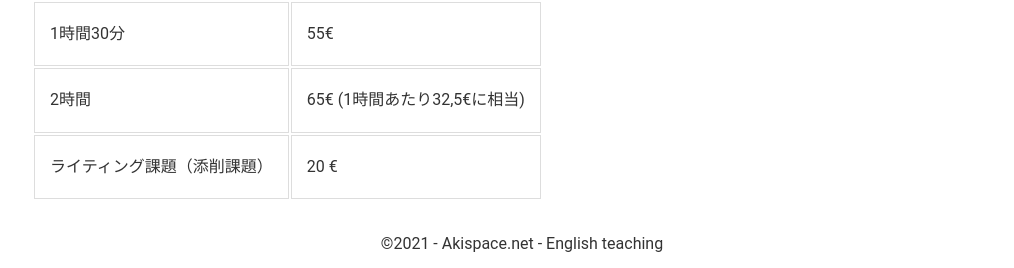
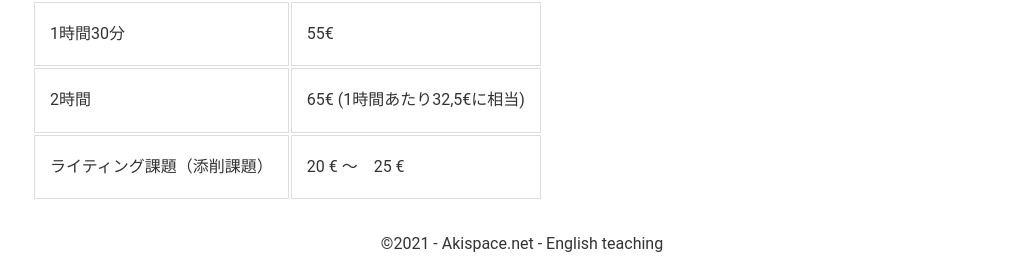
Before and after one commit to phocean/akispace, a Jekyll site: the page built from hour_fees.md, in a window 1280 px wide. Shown: the part 1362-1630 px from the top of the page, without its empty margins (118-1132 px from the left). Built offline with Jekyll 4.4.1, drawn with Linux system fonts in a browser that asks for light colours.

Commit message:
one word added

```diff
--- a/hour_fees.md
+++ b/hour_fees.md
@@ -40,4 +40,4 @@ description: フランス、パリ/ブローニュで探す英語家庭教師。
 
 |   1時間30分  |   55€ |
 |   2時間     |   65€ (1時間あたり32,5€に相当) |
-|   ライティング課題（添削課題）   |   20  €  |
+|   ライティング課題（添削課題）   |   20  € 〜　25 € |
```
